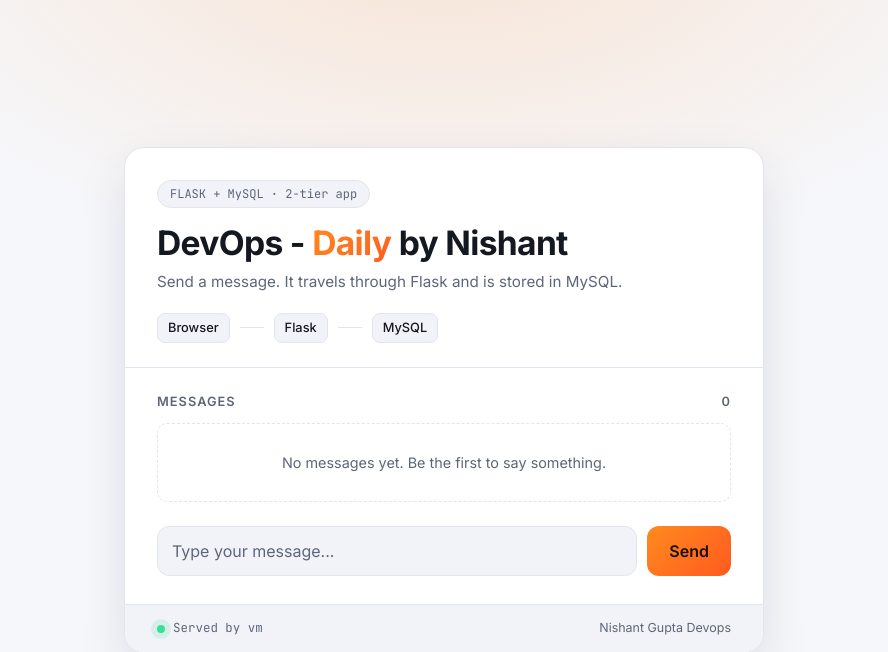
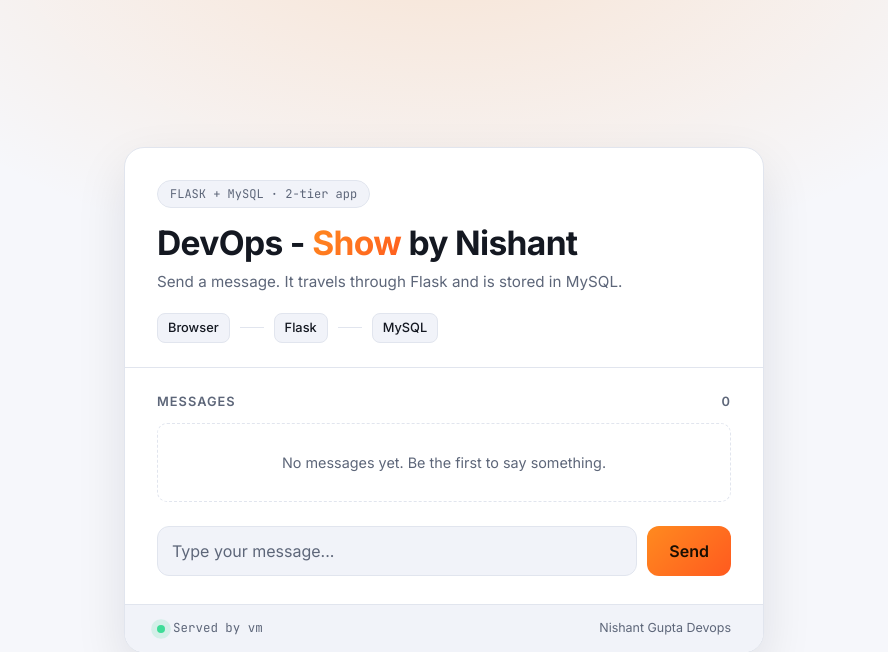
Before and after one commit to nishant-gupta7456/Two-tier, a Flask app: page / in a window 1280 px wide. Shown: the top 652 px of the page, without its empty margins (196-1084 px from the left). Run offline with Flask 3, Linux system fonts and the light colour scheme; data that the repository does not hold is empty.

Commit message:
Update index.html

```diff
--- a/templates/index.html
+++ b/templates/index.html
@@ -261,7 +261,7 @@
     <div class="card">
         <header>
             <div class="eyebrow">FLASK + MySQL · 2-tier app</div>
-            <h1>DevOps - <span>Daily </span> by Nishant</h1>
+            <h1>DevOps - <span>Show </span> by Nishant</h1>
             <p class="subtitle">Send a message. It travels through Flask and is stored in MySQL.</p>
             <div class="tiers" aria-hidden="true">
                 <span class="tier">Browser</span><span class="line"></span>
```
